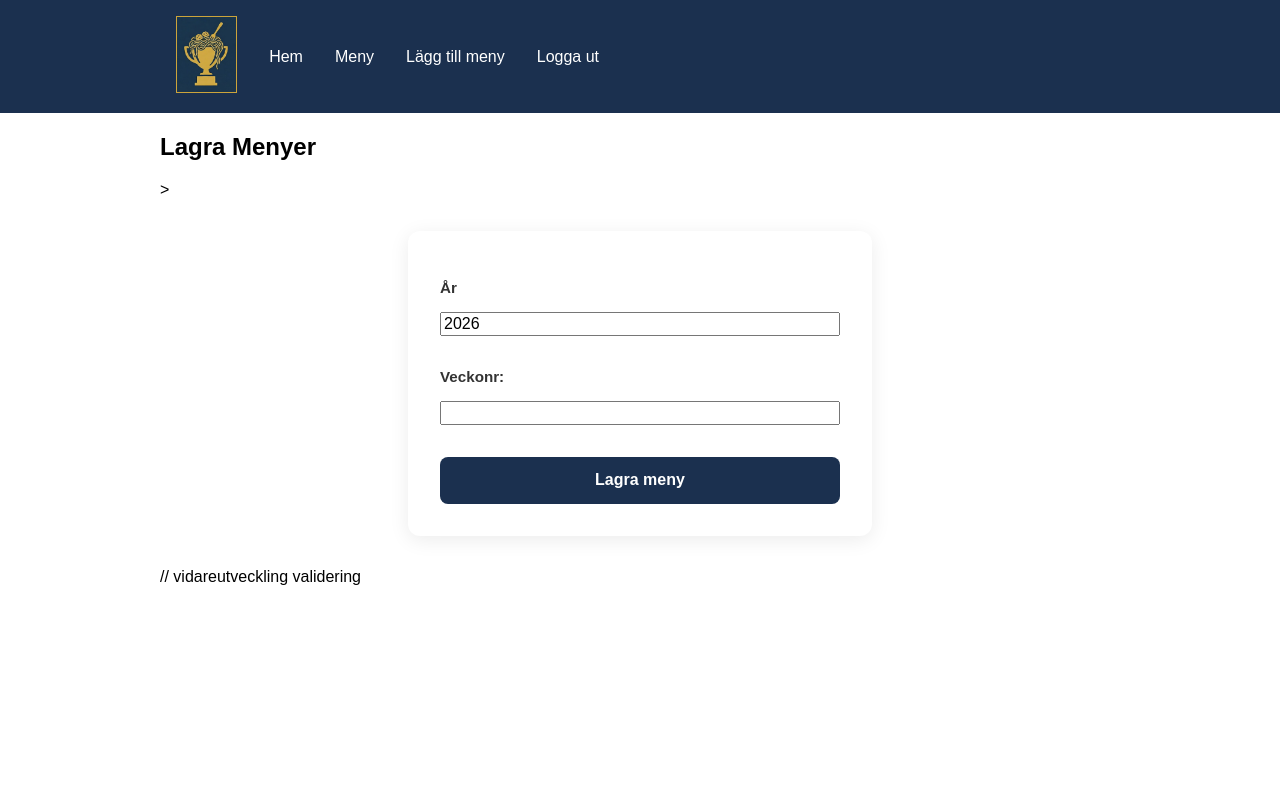
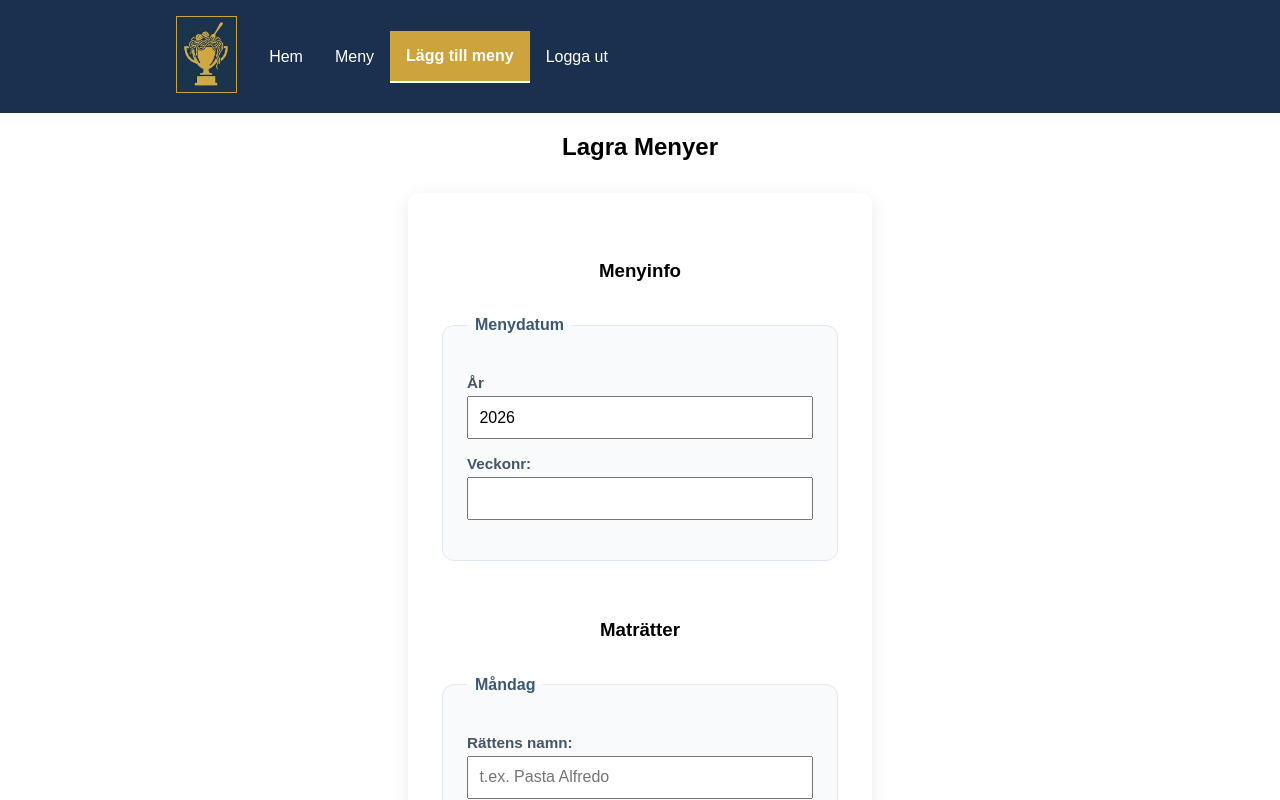
Before and after one commit to runegranath/copa-pastaFE, an Angular app in the folder Projekt/Frontend/CopaPasta/: page /addmenu in a window 1280 px wide. Shown: the top 800 px of the page. Built offline with nearby package versions, Linux system fonts and the light colour scheme; sample sign-in values are in the browser's storage; a web font is replaced by a local one.

Commit message:
lagt till formulär och css på addmenu-sidan

```diff
--- a/Projekt/Frontend/CopaPasta/src/app/navbar/navbar.css
+++ b/Projekt/Frontend/CopaPasta/src/app/navbar/navbar.css
@@ -42,3 +42,23 @@ nav ul li a:hover {
 nav ul li a.logo:hover {
   background-color: #1b304f;
 }
+
+.logout {
+  color: white;
+  cursor: pointer;
+}
+
+@media (max-width: 768px) {
+  nav ul {
+    display: flex;
+    flex-direction: column;
+    gap: 10px;
+  }
+  nav li {
+    width: 100%;
+    text-align: center;
+  }
+  .active {
+    border-bottom: none;
+  }
+}
--- a/Projekt/Frontend/CopaPasta/src/app/navbar/navbar.html
+++ b/Projekt/Frontend/CopaPasta/src/app/navbar/navbar.html
@@ -5,8 +5,8 @@
             <li><a routerLink="/" routerLinkActive="active" [routerLinkActiveOptions]="{ exact: true }">Hem</a></li>
             <li><a routerLink="/menus" routerLinkActive="active">Meny</a></li>
             @if(authService.isLoggedIn()) {
-            <li><a routerLink="/add-menu" routerLinkActive="active">Lägg till meny</a></li>
-            <li><a (click)="logout()">Logga ut</a></li>
+            <li><a routerLink="/addmenu" routerLinkActive="active">Lägg till meny</a></li>
+            <li><a (click)="logout()" class="logout">Logga ut</a></li>
             } @else {
             <li><a routerLink="/register" routerLinkActive="active">Registera</a></li>
             <li><a routerLink="/login" routerLinkActive="active">Login</a></li>
--- a/Projekt/Frontend/CopaPasta/src/app/pages/addmenu/addmenu.css
+++ b/Projekt/Frontend/CopaPasta/src/app/pages/addmenu/addmenu.css
@@ -0,0 +1,3 @@
+h1, h2, h3 {
+    text-align: center;
+}
--- a/Projekt/Frontend/CopaPasta/src/app/pages/addmenu/addmenu.html
+++ b/Projekt/Frontend/CopaPasta/src/app/pages/addmenu/addmenu.html
@@ -1,14 +1,40 @@
-<h2>Lagra Menyer</h2>>
+<h2>Lagra Menyer</h2>
 
 <form (ngSubmit)="addMenu()">
     <div class="error-message">
         {{ message() }}
     </div>
-    <label for="year">År</label>
-    <input type="text" id="year" name="year" [(ngModel)]="year">
 
-    <label for="week">Veckonr:</label>
-    <input type="text" id="week" name="week" [(ngModel)]="week_number">
+    <h3>Menyinfo</h3>
+
+    <fieldset class="dish-group">
+        <legend>Menydatum</legend>
+        <label for="year">År</label>
+        <input type="text" id="year" name="year" [(ngModel)]="year">
+
+        <label for="week">Veckonr:</label>
+        <input type="text" id="week" name="week" [(ngModel)]="week_number">
+    </fieldset>
+
+    <h3>Maträtter</h3>
+
+    @for (dish of dishes; track dish.day_of_week) {
+
+    <fieldset class="dish-group">
+        <legend>{{ dish.day_of_week }}</legend>
+
+        <label for="title-{{$index}}">Rättens namn:</label>
+        <input type="text" id="title-{{$index}}" name="title-{{$index}}" [(ngModel)]="dish.title"
+            placeholder="t.ex. Pasta Alfredo">
+
+        <label for="desc-{{$index}}">Beskrivning:</label>
+        <textarea id="desc-{{$index}}" name="desc-{{$index}}" [(ngModel)]="dish.description"
+            placeholder="t.ex. ingredienser / Innehåller laktos, gluten"></textarea>
+
+        <label for="price-{{$index}}">Pris (kr):</label>
+        <input type="number" id="price-{{$index}}" name="price-{{$index}}" [(ngModel)]="dish.price">
+    </fieldset>
+    }
 
     <button type="submit">Lagra meny</button>
 </form>
--- a/Projekt/Frontend/CopaPasta/src/app/pages/addmenu/addmenu.ts
+++ b/Projekt/Frontend/CopaPasta/src/app/pages/addmenu/addmenu.ts
@@ -39,7 +39,7 @@ export class Addmenu {
       year: Number(this.year),
       week_number: Number(this.week_number),
       is_published: Number(this.is_published),
-      dishes: this.dishes, //
+      dishes: this.dishes,
     };
 
     this.menuService.addMenu(newMenu).subscribe({
--- a/Projekt/Frontend/CopaPasta/src/app/pages/login/login.html
+++ b/Projekt/Frontend/CopaPasta/src/app/pages/login/login.html
@@ -1,9 +1,20 @@
 <h2>Inloggning</h2>
 
 <form (ngSubmit)="login()">
+
+    <!-- Visa fel- eller framgångsmeddelanden -->
+    @if (errorMessage()) {
     <div class="error-message">
-        {{ message() }}
+        {{ errorMessage() }}
     </div>
+    }
+
+    @if (successMessage()) {
+    <div class="success-message">
+        {{ successMessage() }}
+    </div>
+    }
+
     <label for="email">E-post:</label>
     <input type="text" id="email" name="email" [(ngModel)]="email">
 
@@ -12,4 +23,4 @@
 
     <button type="submit">Logga in</button>
 </form>
-// vidareutveckling validering
+<!-- vidareutveckling validering -->
--- a/Projekt/Frontend/CopaPasta/src/app/pages/login/login.ts
+++ b/Projekt/Frontend/CopaPasta/src/app/pages/login/login.ts
@@ -13,12 +13,17 @@ export class Login {
   email: string = '';
   password: string = '';
 
-  message = signal('');
+  errorMessage = signal('');
+  successMessage = signal('');
 
   authService = inject(AuthService);
 
   // Inloggning
   login(): void {
+    // nollställ tidigare meddelanden
+    this.errorMessage.set('');
+    this.successMessage.set('');
+
     const user: User = {
       email: this.email,
       password: this.password,
@@ -27,11 +32,11 @@ export class Login {
 
     this.authService.login(user).subscribe({
       next: () => {
-        this.message.set('Lyckad inloggning');
+        this.successMessage.set('Lyckad inloggning');
         this.email = '';
         this.password = '';
-        },
-      error: () => this.message.set('Felaktig epost/lösenord!'),
+      },
+      error: () => this.errorMessage.set('Felaktig epost/lösenord!'),
     });
   }
 }
--- a/Projekt/Frontend/CopaPasta/src/app/services/menu.service.ts
+++ b/Projekt/Frontend/CopaPasta/src/app/services/menu.service.ts
@@ -10,7 +10,7 @@ import { MenuResponse } from '../models/menu-response';
 })
 export class MenuService {
   private http = inject(HttpClient);
-  url : string = "http://localhost:3000/menu";
+  url : string = "http://localhost:3000/api/addmenu";
 
   getMenus() : Signal<Menu[]> {
     const menus$ = this.http.get<Menu[]>(this.url); // Hämta menyer som Observable $ för att indikera att det är en signal
--- a/Projekt/Frontend/CopaPasta/src/styles.css
+++ b/Projekt/Frontend/CopaPasta/src/styles.css
@@ -25,9 +25,12 @@ form {
 }
 
 label {
+    display: block;
     font-size: 0.95rem;
     font-weight: 600;
-    color: #333;
+    color: #475569;
+    margin-bottom: 0.3rem;
+    margin-top: 1rem;
 }
 
 input,
@@ -39,13 +42,16 @@ select {
     outline: none;
     box-sizing: border-box;
     margin-bottom: 1rem;
+    display: block;
+    width: 100%;
+    padding: 0.65rem;
 }
 
 input:focus,
 textarea:focus,
 select:focus {
-    border-color: #4f46e5;
-    box-shadow: 0 0 0 3px rgba(79, 70, 229, 0.15);
+    border-color: #cca43b;
+    box-shadow: 0 0 0 3px rgba(204, 164, 59, 0.15);
 }
 
 button,
@@ -63,7 +69,7 @@ input[type="submit"] {
 
 button:hover,
 input[type="submit"]:hover {
-    background: #284775;
+    background: #3B5973;
 }
 
 button:active,
@@ -94,3 +100,17 @@ article {
     border-radius: 8px;
     margin-bottom: 1rem;
 }
+
+.dish-group {
+    border: 1px solid #e2e8f0;
+    background: #f8fafc;
+    border-radius: 12px;
+    padding: 1.5rem;
+    margin-bottom: 1.5rem;
+}
+
+.dish-group legend {
+    font-weight: bold;
+    color: #3b5973;
+    padding: 0 0.5rem;
+}
```
